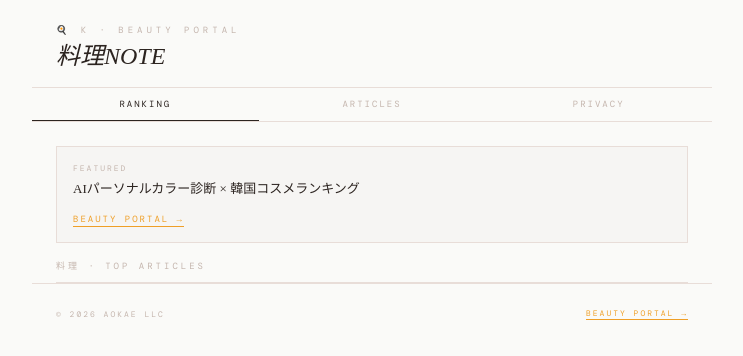
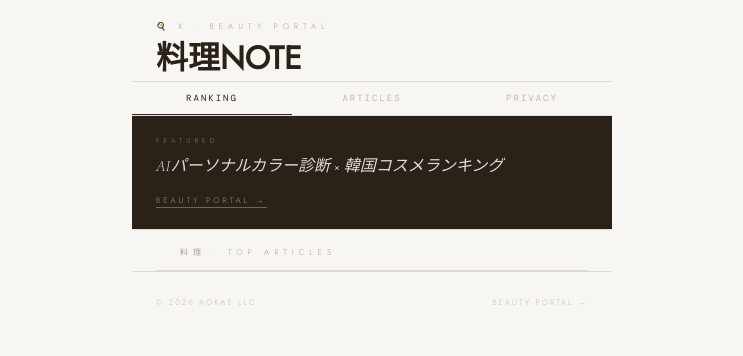
Before and after one commit to okuwabara07-gif/cooking-note-jp, a Next.js app: page / in a window 1280 px wide. Shown: the top 356 px of the page, without its empty margins (268-1011 px from the left). Built offline with nearby package versions, Linux system fonts and the light colour scheme.

Commit message:
style: shiro redesign

```diff
--- a/app/globals.css
+++ b/app/globals.css
@@ -1,51 +1,39 @@
-@import url('https://fonts.googleapis.com/css2?family=Noto+Serif+JP:wght@400;500;700&family=DM+Mono:wght@400;500&family=Outfit:wght@300;400;500&display=swap');
+@import url('https://fonts.googleapis.com/css2?family=Cormorant+Garamond:ital,wght@0,300;0,400;1,300;1,400&family=Jost:wght@200;300;400&family=Shippori+Mincho:wght@400;500&display=swap');
 *{box-sizing:border-box;margin:0;padding:0;}
-:root{
-  --bg:#FAFAF8;--surface:#fff;--border:#E8DDD8;
-  --text:#2C2420;--muted:#9E8E86;--hint:#C4B5AD;
-  --accent:#EF9F27;--accent-light:#EF9F2718;
-}
-body{font-family:'Outfit',sans-serif;background:var(--bg);color:var(--text);-webkit-font-smoothing:antialiased;max-width:680px;margin:0 auto;}
+:root{--bg:#F8F6F3;--white:#FFFFFF;--border:#DDD9D3;--text:#2A2218;--muted:#A89F94;--hint:#C4BDB6;}
+body{font-family:'Jost',sans-serif;font-weight:300;background:var(--bg);color:var(--text);-webkit-font-smoothing:antialiased;max-width:480px;margin:0 auto;}
 a{color:inherit;text-decoration:none;}
-button{font-family:inherit;cursor:pointer;}
-input,select,textarea{font-family:inherit;}
-.serif{font-family:'Noto Serif JP',serif;}
-.mono{font-family:'DM Mono',monospace;}
-.eyebrow{font-family:'DM Mono',monospace;font-size:9px;letter-spacing:4px;color:var(--hint);text-transform:uppercase;margin-bottom:6px;}
-.site-header{padding:24px 24px 0;border-bottom:0.5px solid var(--border);}
-.site-title{font-family:'Noto Serif JP',serif;font-size:24px;font-weight:400;color:var(--text);font-style:italic;padding-bottom:16px;line-height:1.2;}
-.article-card{padding:20px 24px;border-bottom:0.5px solid var(--border);cursor:pointer;transition:background 0.15s;}
-.article-card:hover{background:rgba(44,36,32,0.02);}
-.article-num{font-family:'DM Mono',monospace;font-size:9px;letter-spacing:2px;color:var(--hint);margin-bottom:6px;}
-.article-title{font-family:'Noto Serif JP',serif;font-size:15px;color:var(--text);line-height:1.5;margin-bottom:6px;}
-.article-meta{font-family:'DM Mono',monospace;font-size:9px;color:var(--hint);letter-spacing:1px;}
-.btn-ql{display:block;width:100%;padding:14px;border:0.5px solid var(--text);background:transparent;font-family:'DM Mono',monospace;font-size:10px;letter-spacing:3px;color:var(--text);text-align:center;cursor:pointer;transition:all 0.2s;}
-.btn-ql:hover{background:var(--text);color:#fff;}
-.btn-ql-solid{display:block;width:100%;padding:14px;border:0.5px solid var(--text);background:var(--text);font-family:'DM Mono',monospace;font-size:10px;letter-spacing:3px;color:#fff;text-align:center;cursor:pointer;}
-.btn-accent{display:inline-block;padding:6px 14px;border:0.5px solid var(--accent);background:transparent;font-family:'DM Mono',monospace;font-size:9px;letter-spacing:2px;color:var(--accent);cursor:pointer;transition:all 0.2s;}
-.btn-accent:hover{background:var(--accent);color:#fff;}
-.tag-ql{font-family:'DM Mono',monospace;font-size:8px;letter-spacing:1px;padding:2px 10px;border:0.5px solid var(--border);color:var(--hint);display:inline-block;}
-.tag-accent{font-family:'DM Mono',monospace;font-size:8px;letter-spacing:1px;padding:2px 10px;border:0.5px solid var(--accent);color:var(--accent);background:var(--accent-light);display:inline-block;}
-.divider{height:0.5px;background:var(--border);}
-.section-label{font-family:'DM Mono',monospace;font-size:9px;letter-spacing:3px;color:var(--hint);padding:16px 0 10px;border-bottom:0.5px solid var(--border);}
-.portal-banner{margin:24px 24px 0;padding:16px;border:0.5px solid var(--border);background:rgba(44,36,32,0.02);}
-.portal-banner-label{font-family:'DM Mono',monospace;font-size:8px;letter-spacing:2px;color:var(--hint);margin-bottom:6px;}
-.portal-banner-title{font-family:'Noto Serif JP',serif;font-size:13px;color:var(--text);margin-bottom:8px;line-height:1.5;}
-.portal-banner-link{font-family:'DM Mono',monospace;font-size:9px;letter-spacing:2px;color:var(--accent);border-bottom:0.5px solid var(--accent);padding-bottom:1px;}
-.share-row{display:flex;gap:8px;margin-bottom:8px;}
-.share-btn{flex:1;display:flex;align-items:center;justify-content:center;gap:6px;padding:10px;border:0.5px solid var(--border);background:transparent;font-family:'DM Mono',monospace;font-size:8px;letter-spacing:2px;color:var(--muted);cursor:pointer;transition:all 0.15s;}
-.share-btn:hover{border-color:var(--text);color:var(--text);}
-.share-btn.x-btn{border-color:#000;color:#000;}
-.share-btn.line-btn{border-color:#06C755;color:#06C755;}
+button{font-family:'Jost',sans-serif;font-weight:300;cursor:pointer;}
+.eyebrow{font-size:8px;letter-spacing:5px;color:var(--muted);font-weight:300;}
+.site-header{padding:20px 24px 0;border-bottom:0.5px solid var(--border);}
+.site-nav-bar{display:flex;justify-content:space-between;align-items:center;padding-bottom:16px;}
+.site-logo{font-family:'Cormorant Garamond',serif;font-size:13px;font-weight:300;letter-spacing:6px;color:var(--text);font-style:italic;}
+.section-title{font-family:'Cormorant Garamond',serif;font-size:28px;font-weight:300;font-style:italic;color:var(--text);line-height:1.2;padding-bottom:16px;}
+.section-label{font-size:8px;letter-spacing:5px;color:var(--muted);padding:16px 24px 12px;border-bottom:0.5px solid var(--border);font-weight:300;}
+.article-row{padding:20px 24px;border-bottom:0.5px solid var(--border);cursor:pointer;}
+.article-row:hover{opacity:0.7;}
+.article-eyebrow{font-size:7px;letter-spacing:3px;color:var(--muted);margin-bottom:6px;}
+.article-title{font-family:'Shippori Mincho',serif;font-size:14px;color:var(--text);line-height:1.6;margin-bottom:4px;}
+.article-meta{font-size:8px;letter-spacing:1px;color:var(--hint);}
+.portal-banner{padding:20px 24px;border-bottom:0.5px solid var(--border);background:var(--text);}
+.portal-banner-label{font-size:7px;letter-spacing:4px;color:rgba(255,255,255,0.4);margin-bottom:6px;}
+.portal-banner-title{font-family:'Cormorant Garamond',serif;font-size:16px;font-weight:300;font-style:italic;color:rgba(255,255,255,0.85);margin-bottom:10px;}
+.portal-banner-link{font-size:8px;letter-spacing:3px;color:rgba(255,255,255,0.5);border-bottom:0.5px solid rgba(255,255,255,0.3);padding-bottom:1px;}
+.site-footer{padding:24px;font-size:8px;letter-spacing:2px;color:var(--hint);display:flex;justify-content:space-between;border-top:0.5px solid var(--border);font-weight:300;}
+.rank-row{display:flex;align-items:center;gap:12px;padding:16px 24px;border-bottom:0.5px solid var(--border);cursor:pointer;background:var(--white);}
+.rank-row:hover{opacity:0.7;}
+.rank-num{font-family:'Cormorant Garamond',serif;font-size:11px;font-weight:300;letter-spacing:2px;color:var(--muted);width:20px;flex-shrink:0;}
+.rank-thumb{width:44px;height:44px;flex-shrink:0;display:flex;align-items:center;justify-content:center;}
+.rank-info{flex:1;}
+.rank-name{font-family:'Shippori Mincho',serif;font-size:12px;color:var(--text);line-height:1.4;margin-bottom:2px;}
+.rank-brand{font-size:7px;letter-spacing:3px;color:var(--muted);}
+.rank-price{font-size:11px;font-weight:300;color:var(--text);flex-shrink:0;}
 .article-body{padding:0 24px;}
-.article-body h1,.article-body h2{font-family:'Noto Serif JP',serif;font-size:16px;font-weight:500;color:var(--text);margin:20px 0 8px;padding-bottom:6px;border-bottom:0.5px solid var(--border);}
-.article-body h3{font-family:'Noto Serif JP',serif;font-size:14px;font-weight:500;color:var(--text);margin:14px 0 6px;}
-.article-body p{font-size:14px;color:var(--muted);line-height:1.9;margin-bottom:12px;}
-.article-body a{color:var(--accent);border-bottom:0.5px solid var(--accent);}
-.article-body table{width:100%;border-collapse:collapse;margin:12px 0;font-size:12px;}
-.article-body th{font-family:'DM Mono',monospace;font-size:8px;letter-spacing:2px;color:var(--hint);padding:8px;border-bottom:0.5px solid var(--border);text-align:left;}
-.article-body td{padding:10px 8px;border-bottom:0.5px solid var(--border);color:var(--muted);font-size:13px;}
-.article-body ul,.article-body ol{padding-left:16px;margin-bottom:12px;}
-.article-body li{font-size:14px;color:var(--muted);line-height:1.8;}
-.site-footer{padding:24px;border-top:0.5px solid var(--border);font-family:'DM Mono',monospace;font-size:8px;letter-spacing:2px;color:var(--hint);display:flex;justify-content:space-between;align-items:center;flex-wrap:wrap;gap:8px;}
-.footer-portal{color:var(--accent);border-bottom:0.5px solid var(--accent);padding-bottom:1px;cursor:pointer;}
+.article-body h1,.article-body h2{font-family:'Shippori Mincho',serif;font-size:16px;font-weight:500;color:var(--text);margin:24px 0 10px;padding-bottom:8px;border-bottom:0.5px solid var(--border);}
+.article-body h3{font-family:'Shippori Mincho',serif;font-size:14px;font-weight:500;color:var(--text);margin:16px 0 8px;}
+.article-body p{font-size:13px;color:#6B6259;line-height:2;margin-bottom:14px;}
+.article-body ul,.article-body ol{padding-left:16px;margin-bottom:14px;}
+.article-body li{font-size:13px;color:#6B6259;line-height:2;}
+.article-body table{width:100%;border-collapse:collapse;margin:14px 0;}
+.article-body th{font-size:8px;letter-spacing:2px;color:var(--muted);padding:10px 8px;border-bottom:0.5px solid var(--border);text-align:left;font-weight:300;}
+.article-body td{padding:12px 8px;border-bottom:0.5px solid var(--border);font-size:12px;color:#6B6259;}
```
